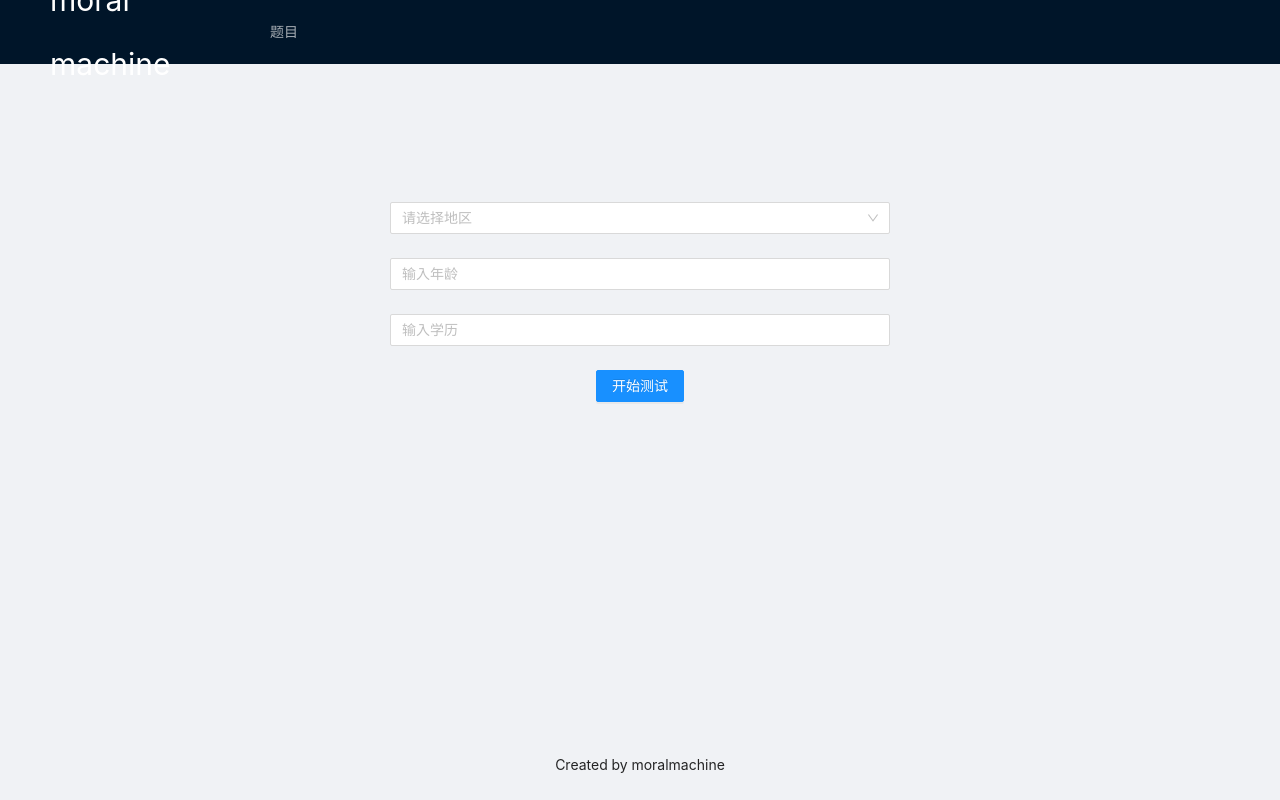
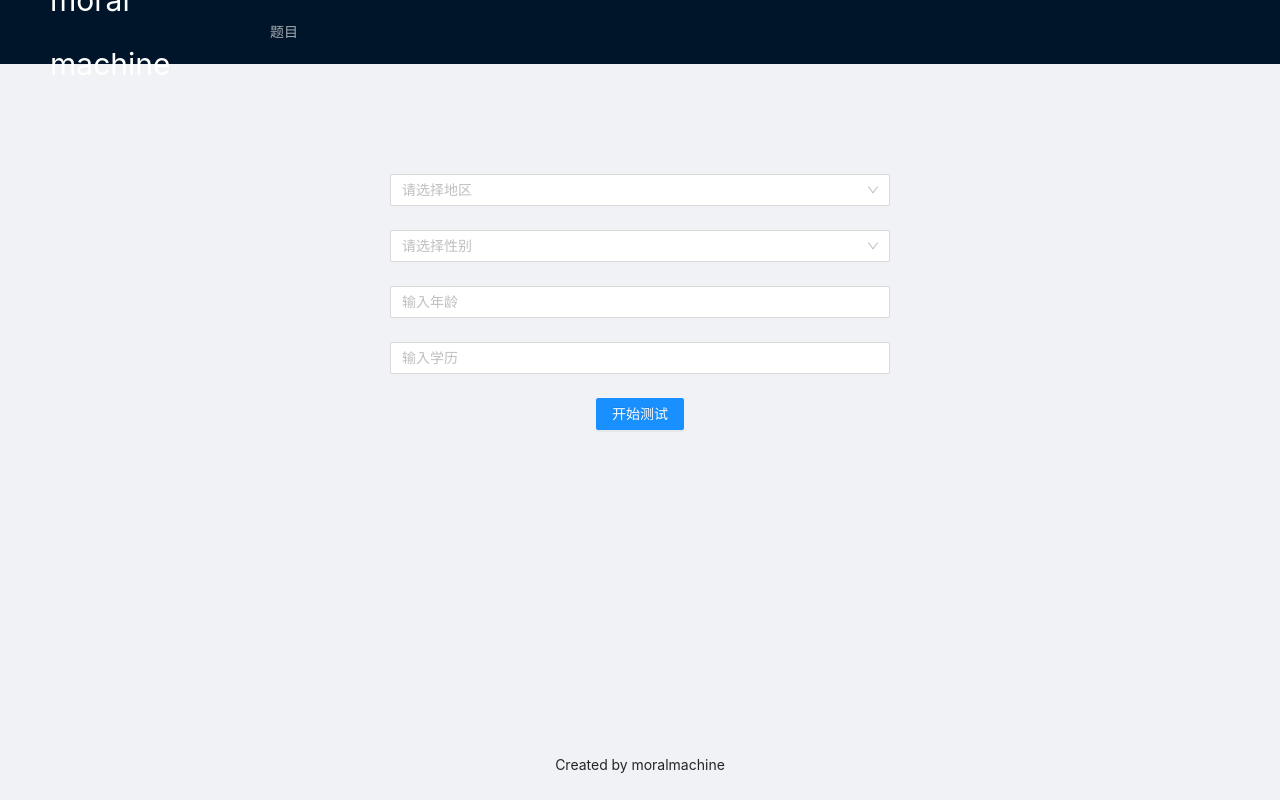
Before and after one commit to pig20k/robot-react, a React (Create React App) app: page /info in a window 1280 px wide. Built offline with nearby package versions, Linux system fonts and the light colour scheme; what store would draw is missing.

Commit message:
add gender selections

```diff
--- a/package.json
+++ b/package.json
@@ -50,5 +50,5 @@
   "bugs": {
     "url": "https://github.com/pig20k/robot-react/issues"
   },
-  "homepage": "."
+  "homepage": "http://."
 }
--- a/src/pages/info/info.jsx
+++ b/src/pages/info/info.jsx
@@ -30,6 +30,13 @@ export default class Info extends React.Component {
               <Option value="Yunfu">云浮</Option>
               <Option value="Meizhou">梅州</Option>
             </Select>
+            </Form.Item>
+          <Form.Item name="gender" className="item"
+           rules={[{ required: true, message: 'Please input your gender!' }]}>
+            <Select placeholder="请选择性别">
+              <Option value="female">女</Option>
+              <Option value="male">男</Option>
+            </Select>
           </Form.Item>
           <Form.Item name="age" className="item"
            rules={[{ required: true, message: 'Please input your age!' }]}>
--- a/src/pages/topic/topic.jsx
+++ b/src/pages/topic/topic.jsx
@@ -73,6 +73,7 @@ export default class Topic extends React.Component {
       eduCationBackound: info.education,
       age: parseInt(info.age),
       region: info.area,
+      gender: info.gender,
       choiceList: this.state.userChoices
     };
     ajax.subResult(JSON.stringify(data)).then(res => {
```
Also changed, not shown: 1 other file (tests, documents, lock files or other folders).
